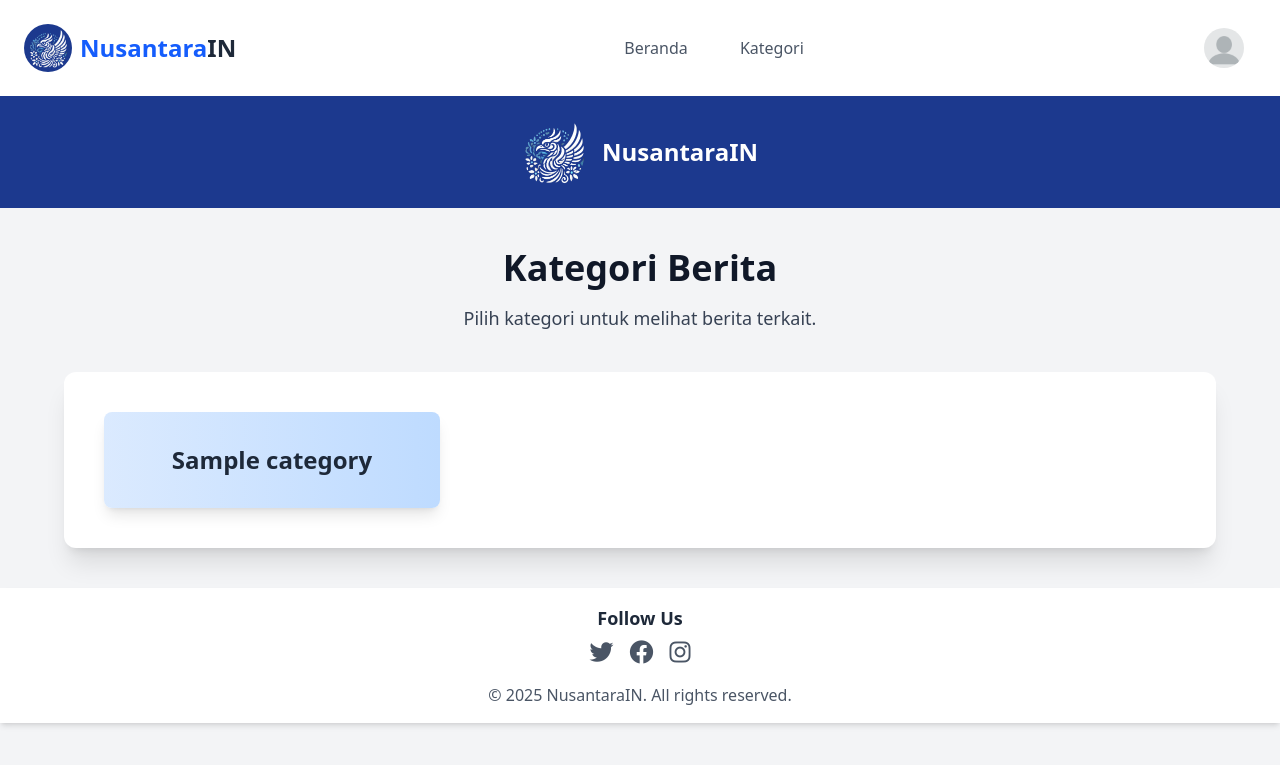
After one commit to Ghozi-Waridi/UAS-WebPrograming, a PHP site: template src/features/kategori/views/KategoriView.php in a window 1280 px wide. The commit adds this page. Shown: the top 765 px of the page. Run offline with PHP 8.4, Linux system fonts and the light colour scheme; the template is opened without the code that fills it: most values are stand-ins (such as "Sample title", 1, 10 or a date in 2020); some libraries are stand-ins or nearby versions.

Commit message:
:star: Add: Feature Category

```diff
--- a/src/constants/router/web.php
+++ b/src/constants/router/web.php
@@ -9,8 +9,7 @@ use Uas_ProgWeb\features\DetailArticle\controllers\DetailArticleController;
 use Uas_ProgWeb\features\Profile\controllers\ProfileController;
 use Uas_ProgWeb\features\Auth\controllers\AuthController;
 use Uas_ProgWeb\features\Dasboard\controllers\DasboardController;
-use Uas_ProgWeb\features\EditorArticle\controllers\EditorArticleController;
-
+use Uas_ProgWeb\features\Kategori\controllers\KategoriController;
 
 Router::add('GET', '/article', ArticleController::class, 'index');
 Router::add('GET', '/', HomeController::class, 'index');
@@ -24,7 +23,8 @@ Router::add('POST', '/login', AuthController::class, 'login');
 Router::add('GET', '/logout', AuthController::class, 'logout');
 Router::add('GET', '/singup', AuthController::class, 'showSingupForm');
 Router::add('POST', '/singup', AuthController::class, 'singup');
-/* Router::add('GET', '/editor', EditorArticleController::class, 'index'); */
 Router::add('GET', '/dashboard', DasboardController::class, 'index');
 Router::add('GET', '/dashboard/(\w+)', DasboardController::class, 'loadContent');
 Router::add('POST', '/approveArticle', DasboardController::class, 'approveArticle');
+Router::add('GET', '/kategori', KategoriController::class, 'index');  // Route for displaying categories
+Router::add('POST', '/kategori', KategoriController::class, 'store'); // Route for submitting the selected category
--- /dev/null
+++ b/src/features/kategori/views/KategoriView.php
@@ -0,0 +1,26 @@
+<?php ob_start(); ?>
+
+<div class="container mx-auto px-4 flex justify-center items-center mt-10">
+  <div class="w-full max-w-6xl">
+    <div class="text-center">
+      <h1 class="text-4xl font-bold text-gray-900 mb-4">Kategori Berita</h1>
+      <p class="text-gray-700 text-lg mb-8">Pilih kategori untuk melihat berita terkait.</p>
+    </div>
+    <div class="bg-white p-6 sm:p-10 rounded-xl shadow-xl mt-10">
+      <form action="/kategori" method="POST">
+        <div class="grid grid-cols-1 sm:grid-cols-2 lg:grid-cols-3 gap-8">
+          <?php foreach ($category as $item): ?>
+            <button type="submit" name="category" value="<?= $item['name'] ?>" class="transition-transform transform hover:scale-105">
+              <div class="bg-gradient-to-r from-blue-100 to-blue-200 p-8 rounded-lg shadow-lg hover:shadow-2xl">
+                <h3 class="text-2xl font-semibold text-gray-800 text-center"><?= $item['name'] ?></h3>
+              </div>
+            </button>
+          <?php endforeach; ?>
+        </div>
+      </form>
+    </div>
+  </div>
+</div>
+
+<?php $category2 = ob_get_clean(); ?>
+<?php require __DIR__ . '/../../../main.php'; ?>
--- a/src/main.php
+++ b/src/main.php
@@ -1,7 +1,8 @@
 <?php
 if (!isset($_SESSION)) {
   session_start();
-    }$home = isset($home) ? $home : '';
+}
+$home = isset($home) ? $home : '';
 $content = isset($content) ? $content : '';
 ?>
 
@@ -30,19 +31,18 @@ $content = isset($content) ? $content : '';
             <img src="/assets/images/logo.png" alt="Logo" class="w-10 h-10 inline-block">
           </span>
           <span class="text-blue-600">Nusantara</span><span class="text-gray-800">IN</span>
-</a>    </div>
+        </a>
+      </div>
       <nav class="space-x-6">
         <a href="/" class="text-gray-600 hover:text-indigo-300 hover:bg-blue-200 p-3 rounded-lg">Beranda</a>
-      <a href="#" class="text-gray-600 hover:text-indigo-300 hover:bg-blue-200 p-3 rounded-lg">Kategori</a>
-      <a href="#" class="text-gray-600 hover:text-indigo-300 hover:bg-blue-200 p-3 rounded-lg">Tentang</a>
-      <a href="#" class="text-gray-600 hover:text-indigo-300 hover:bg-blue-200 p-3 rounded-lg">Kontak</a>
+        <a href="/kategori" class="text-gray-600 hover:text-indigo-300 hover:bg-blue-200 p-3 rounded-lg">Kategori</a>
       </nav>
       <div class="flex items-center p-3 rounded-lg">
         <div class="flex-shrink-0">
           <a href="/profile">
             <?php
             // Check if the session variable exists and is not empty
-          if(isset($_SESSION['imageProfile']) && !empty($_SESSION['imageProfile'])):
+            if (isset($_SESSION['imageProfile']) && !empty($_SESSION['imageProfile'])):
             ?>
               <img src="/uploads/profile/<?php echo $_SESSION['imageProfile']; ?>" alt="profile" class="w-10 h-10 rounded-full">
             <?php else: ?>
@@ -54,18 +54,20 @@ $content = isset($content) ? $content : '';
       </div>
     </div>
   </header>
+  <div class="flex bg-blue-900 p-6 w-full justify-center items-center">
+    <img src="/assets/images/logo.png" alt="Logo" class="w-16 h-16 inline-block">
+    <h1 class="ml-4 text-white font-extrabold text-2xl">NusantaraIN</h1>
+  </div>
   <?= isset($home) ? $home : ''; ?>
 
   <?= isset($detail) ? $detail : ''; ?>
   <?= isset($profile) ? $profile : ''; ?>
 
+  <?= isset($category2) ? $category2 : '' ?>
+  <?= isset($articleDetailCategory) ? $articleDetailCategory : "" ?>
 
 
 
-  <!-- <div class="container mx-auto max-w-4xl px-4 py-8 "> -->
-  <!--   <?= isset($content) ? $content : ''; ?> -->
-  <!-- </div> -->
-    <!-- <script src="/js/app.js"></script> -->
   <footer class="bg-white shadow-md py-4 mt-10">
     <div class="container mx-auto text-center">
       <div class="mb-4">
```
Also changed, not shown: src/features/kategori/controllers/KategoriController.php (added, +38 -0 lines), src/features/kategori/models/Kategori.php (added, +36 -0 lines), src/features/kategori/views/listArtikelView.php (added, +30 -0 lines). Lines whose indentation alone changed are shown as unchanged.
